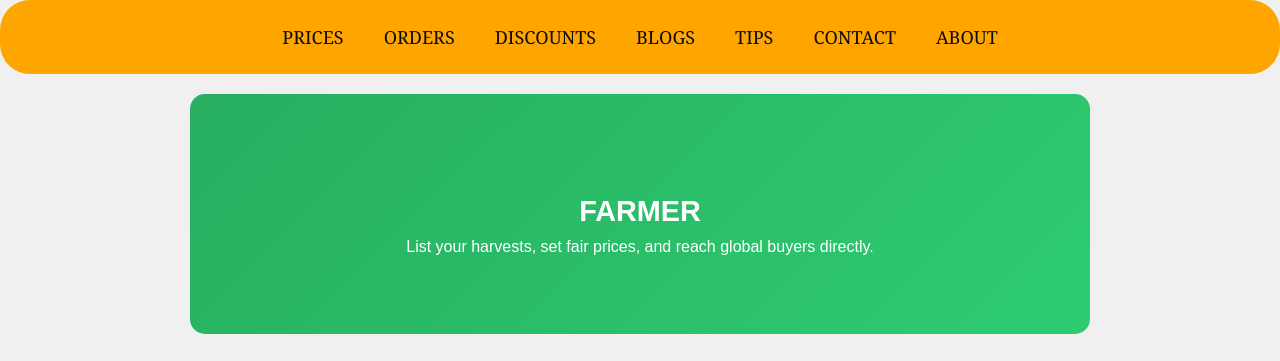
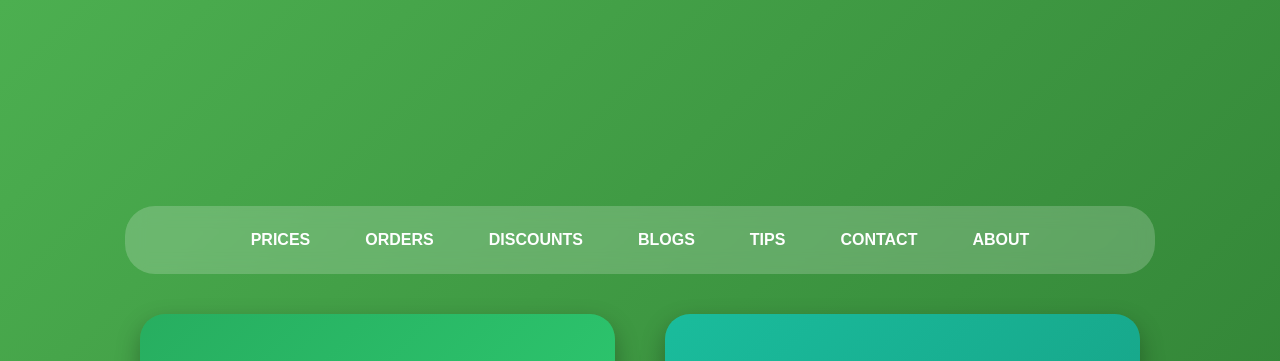
Before and after one commit to CHSATHVIKA/finalproject-frontend, a plain HTML site: page roles.html in a window 1280 px wide. Shown: the top 361 px of the page. Drawn offline with Linux system fonts and the light colour scheme.

Commit message:
roles updated

```diff
--- a/roles.html
+++ b/roles.html
@@ -12,79 +12,94 @@
     align-items: center;
     flex-direction: column;
     min-height: 100vh;
-      background: #f0f0f0;
     margin: 0;
+    background: linear-gradient(135deg, #4CAF50, #2E7D32);
+  }
+
+  .navbar {
+    width: 90%;
+    max-width: 1000px;
+    background-color: rgba(255,255,255,0.2);
+    padding: 15px;
+    border-radius: 30px;
+    display: flex;
+    justify-content: center;
+    align-items: center;
+    flex-wrap: wrap;
+    gap: 15px;
+    margin-bottom: 40px;
+    backdrop-filter: blur(10px);
+  }
+
+  .navbar a {
+    color: white;
+    text-decoration: none;
+    padding: 10px 20px;
+    font-weight: bold;
+    transition: 0.3s;
+  }
+
+  .navbar a:hover {
+    background: rgba(255,255,255,0.3);
+    color: #000;
+    border-radius: 10px;
   }
 
   .role-container {
     display: flex;
     justify-content: center;
     align-items: center;
-      gap: 30px;
+    gap: 50px;
     flex-wrap: wrap;
-      width: 100%;
-      max-width: 900px;
-      padding: 20px;
+    width: 90%;
+    max-width: 1000px;
   }
 
-    .navbar {
-      width: 100%;
-      max-width: 100%;
-      box-sizing: border-box;
-      background-color: orange;
-      padding: 15px;
-      border-radius: 30px;
-      font-family: Cambria, Cochin, Georgia, Times, 'Times New Roman', serif;
-      font-size: large;
-      display: flex;
-      justify-content: center;
-      align-items: center;
-    }
-
-    .navbar a {
-      color: rgb(12, 12, 12);
-      text-decoration: none;
-      padding: 10px 20px;
-    }
-
-    .navbar a:hover {
-      background: #d6dddb;
-      color: #2d3436;
-      border-radius: 5px;
-    }
-
-    .farmer, .buyer, .admin {
-      width: 100%;
+  .role-card {
+    flex: 1 1 300px;
+    height: 220px;
     display: flex;
     flex-direction: column;
     justify-content: center;
     align-items: center;
+    border-radius: 25px;
+    text-align: center;
+    padding: 30px 20px;
     color: white;
-      border-radius: 15px;
-      text-align: center;
-      padding: 40px 20px;
-      height: 20vh;
+    cursor: pointer;
     transition: transform 0.3s ease, box-shadow 0.3s ease;
-      cursor: pointer;
+    text-decoration: none;
+    box-shadow: 0 10px 25px rgba(0,0,0,0.3);
+    backdrop-filter: blur(10px);
   }
 
   .farmer { background: linear-gradient(135deg, #27ae60, #2ecc71); }
   .buyer { background: linear-gradient(135deg, #1abc9c, #16a085); }
-    .admin { background: linear-gradient(135deg, #e67e22, #d35400); }
 
-    .farmer:hover, .buyer:hover, .admin:hover {
+  .role-card:hover {
     transform: scale(1.05);
-      box-shadow: 0 10px 20px rgba(0,0,0,0.3);
+    box-shadow: 0 15px 35px rgba(0,0,0,0.4);
   }
 
   h2 {
+    font-size: 2rem;
     margin-bottom: 10px;
-      font-size: 1.8rem;
+    text-shadow: 0 2px 4px rgba(0,0,0,0.4);
   }
 
   p {
-      margin: 0;
     font-size: 1rem;
+    line-height: 1.3;
+  }
+
+  @media(max-width: 700px) {
+    .role-container {
+      flex-direction: column;
+      gap: 30px;
+    }
+    .role-card {
+      width: 90%;
+    }
   }
 </style>
 </head>
@@ -100,61 +115,15 @@
   </div>
 
   <div class="role-container">
-    <a class="farmer" href="fsignup.html" style="text-decoration: none;">
+    <a class="role-card farmer" href="fsignup.html">
       <h2>FARMER</h2>
       <p>List your harvests, set fair prices, and reach global buyers directly.</p>
     </a>
 
-
-    <a class="buyer" href="bsignup.html" style="text-decoration: none;">
+    <a class="role-card buyer" href="bsignup.html">
       <h2>BUYER</h2>
       <p>Discover fresh farm produce, organic goods, and handcrafted items.</p>
     </a>
-
-
-
-    <a class="admin" href="backend/signup.php?role=admin" style="text-decoration: none;">
-      <h2>ADMIN</h2>
-      <p>Discover and find your records.</p>
-    </a>
-</div>
-
-
-
-
-
-
-
-
-
-
-
-
-
-
-
-
-
-
-
-
-
-
-  <div class="role-container">
-    <div class="buyer" onclick="window.location.href='buyer.html'">
-      <h2>BUYER</h2>
-      <p>Discover fresh farm produce, organic goods, and handcrafted items.</p>
-    </div>
-
-    <div class="farmer" onclick="window.location.href='farmer.html'">
-      <h2>FARMER</h2>
-      <p>List your harvests, set fair prices, and reach global buyers directly.</p>
-    </div>
-
-    <div class="admin" onclick="window.location.href='admin.html'">
-      <h2>ADMIN</h2>
-      <p>Discover and find your records.</p>
-    </div>
   </div>
 </body>
 </html>
```
Lines whose indentation alone changed are shown as unchanged.
